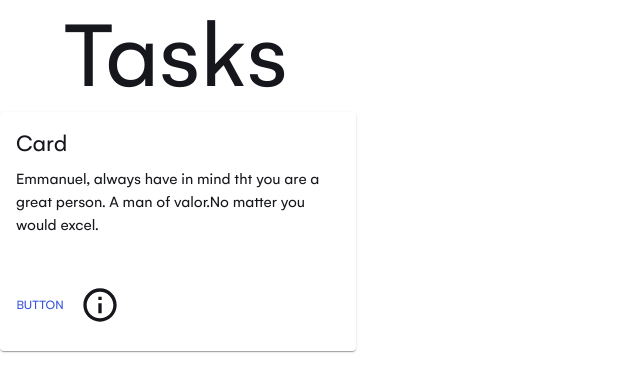
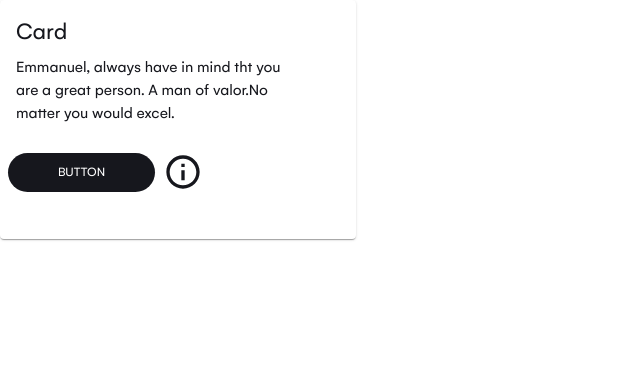
Before and after one commit to SkillBrain-com/pluto-internship, a React (Create React App) app: page / in a window 1280 px wide. Shown: the top 392 px of the page, without its empty margins (0-640 px from the left). Built offline with nearby package versions, Linux system fonts and the light colour scheme.

Commit message:
Am stylizat butonul ca in Figma

```diff
--- a/src/App.jsx
+++ b/src/App.jsx
@@ -8,7 +8,6 @@ function App() {
 		<div>
 
 			<body>
-				<Tasks />
 				<BasicCard />
 			</body>
 		</div>
--- a/src/components/shared/card-component/Card-Component.jsx
+++ b/src/components/shared/card-component/Card-Component.jsx
@@ -15,17 +15,37 @@ export default function BasicCard() {
     justifyContent: "flex-start",
     alignItems: "flex-start",
     padding: "32"}}>
-      <CardContent>
-        <Typography variant="h5" sx={{ fontSize: 24, alignItems: "center" }} color="text.primary" gutterBottom >
+      <CardContent sx={{top: 32, left: 33}}>
+        <Typography variant="h5" sx={{
+          fontSize: 24,
+          alignItems: "center"
+          }}
+          color="text.primary"
+          gutterBottom >
           Card
         </Typography>
-        <Typography variant="body2" sx ={{alignItems: "center", fontSize: 16}} color="text.primary" >
+        <Typography variant="body2" sx ={{
+          alignItems: "center",
+          fontSize: 16,
+          width: 286,
+          height: 72
+        }}
+          color="text.primary" >
         Emmanuel, always have in mind tht you are a great person. A man of valor.No matter  you would excel.
         </Typography>
       </CardContent>
-      <br />
-      <CardActions>
-        <Button size="small">Button</Button>
+
+      <CardActions sx={{top: 168, left: 32}}>
+        <Button size="small" sx={{
+          padding: "11 74",
+          width: 147,
+          height: 39,
+          color: 'primary.contrastText',
+          bgcolor: 'text.primary',
+          borderRadius: 12
+        }}>
+          Button
+          </Button>
         <InfoOutlinedIcon sx ={{
         width: 40,
         height: 40,
```
